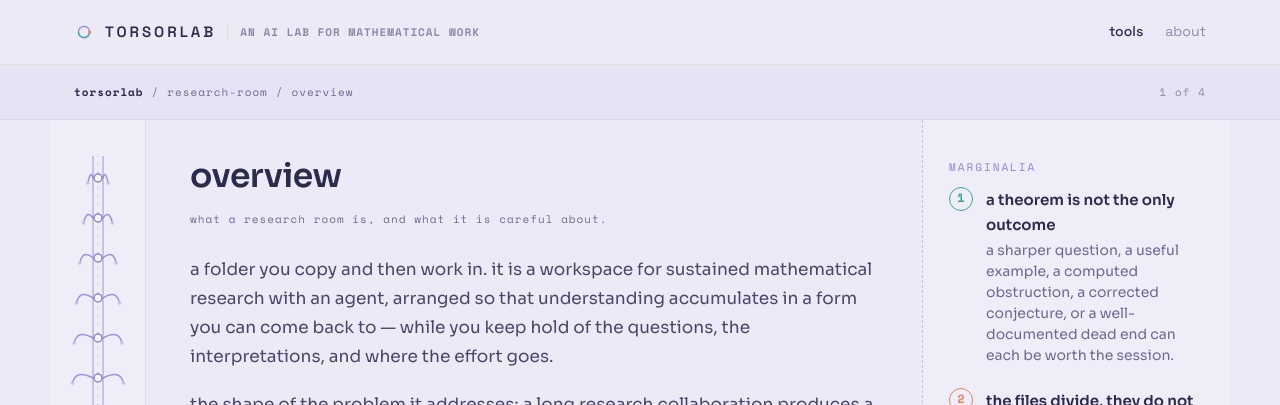
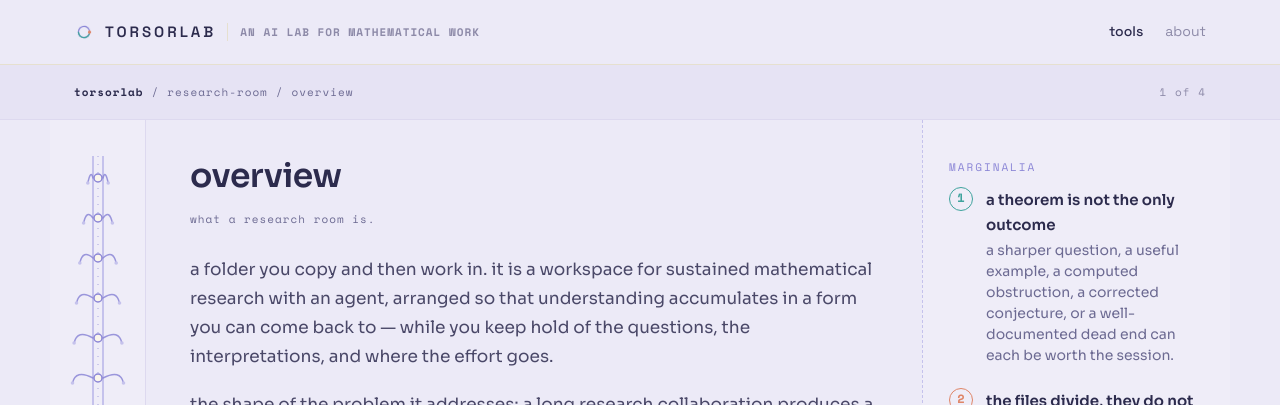
Before and after one commit to torsor/torsorlab, a Jekyll site: the page built from _docs/research-room/00-overview.md, in a window 1280 px wide. Shown: the top 405 px of the page. Built offline with Jekyll 4.4.1, drawn with Linux system fonts in a browser that asks for light colours.

Commit message:
Trim the research-room overview summary to its first clause
Co-Authored-By: Claude Opus 5 (1M context) <noreply@anthropic.com>
Claude-Session: https://claude.ai/code/session_01TVotv4W9HDWY3YqGdHXi4d

```diff
--- a/_docs/research-room/00-overview.md
+++ b/_docs/research-room/00-overview.md
@@ -4,7 +4,7 @@ tool: research-room
 slug: overview
 permalink: /tools/research-room/overview/
 order: 0
-summary: what a research room is, and what it is careful about.
+summary: what a research room is.
 notes:
   - title: a theorem is not the only outcome
     text: >-
```
